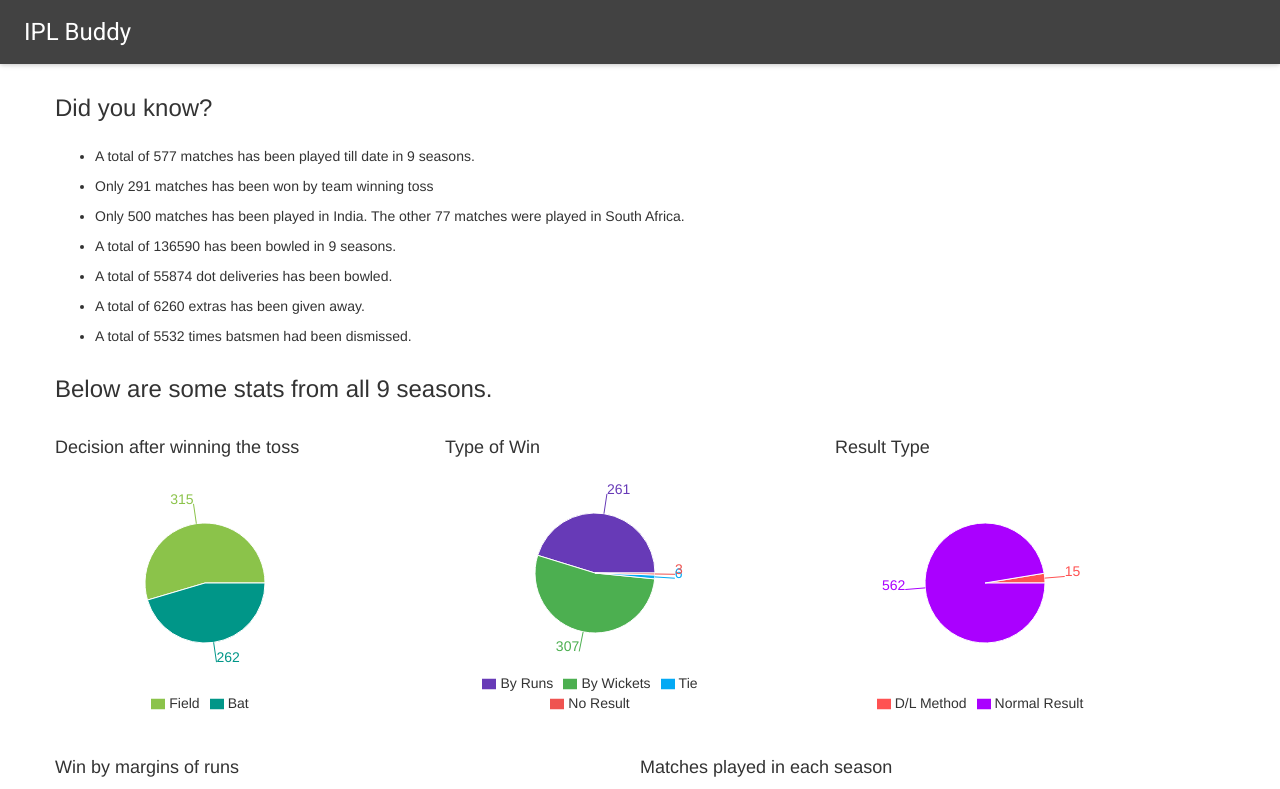
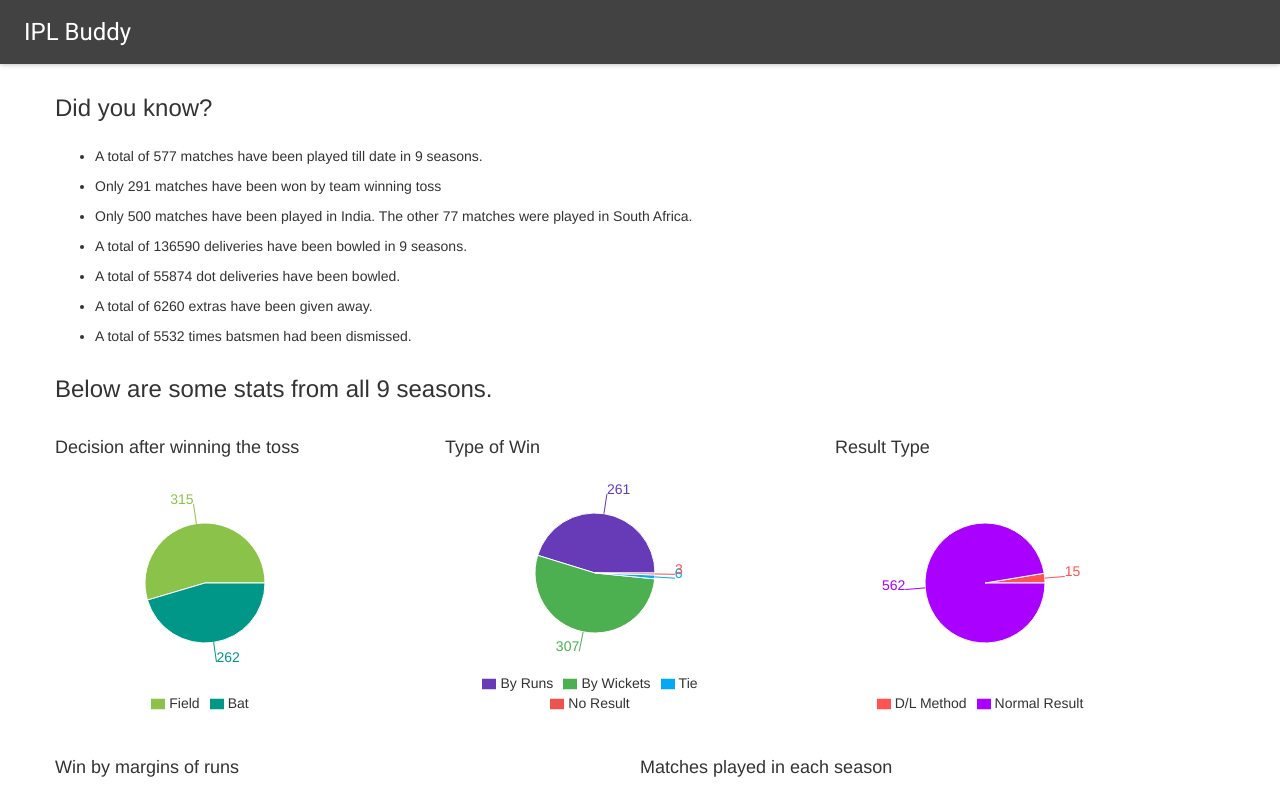
Before and after one commit to amanshu-kataria/ipl-buddy, a React (Create React App) app: page / in a window 1280 px wide. Shown: the top 789 px of the page. Built offline with nearby package versions, Linux system fonts and the light colour scheme.

Commit message:
Grammatical error

```diff
--- a/src/stats.js
+++ b/src/stats.js
@@ -99,19 +99,19 @@ class Stats extends Component {
               <ul>
                 <li>
                   <p>
-                    A total of {this.state.totalMatches} matches has been played
-                    till date in 9 seasons.
+                    A total of {this.state.totalMatches} matches have been
+                    played till date in 9 seasons.
                   </p>
                 </li>
                 <li>
                   <p>
-                    Only {this.state.matchesWonOnToss} matches has been won by
+                    Only {this.state.matchesWonOnToss} matches have been won by
                     team winning toss
                   </p>
                 </li>
                 <li>
                   <p>
-                    Only {this.state.hostCountries[0].value} matches has been
+                    Only {this.state.hostCountries[0].value} matches have been
                     played in India. The other{" "}
                     {this.state.hostCountries[1].value} matches were played in
                     South Africa.
@@ -119,19 +119,19 @@ class Stats extends Component {
                 </li>
                 <li>
                   <p>
-                    A total of {this.state.totalDeliveries} has been bowled in 9
-                    seasons.
+                    A total of {this.state.totalDeliveries} deliveries have been
+                    bowled in 9 seasons.
                   </p>
                 </li>
                 <li>
                   <p>
-                    A total of {this.state.dotDeliveries} dot deliveries has
+                    A total of {this.state.dotDeliveries} dot deliveries have
                     been bowled.
                   </p>
                 </li>
                 <li>
                   <p>
-                    A total of {this.state.totalExtras} extras has been given
+                    A total of {this.state.totalExtras} extras have been given
                     away.
                   </p>
                 </li>
```
